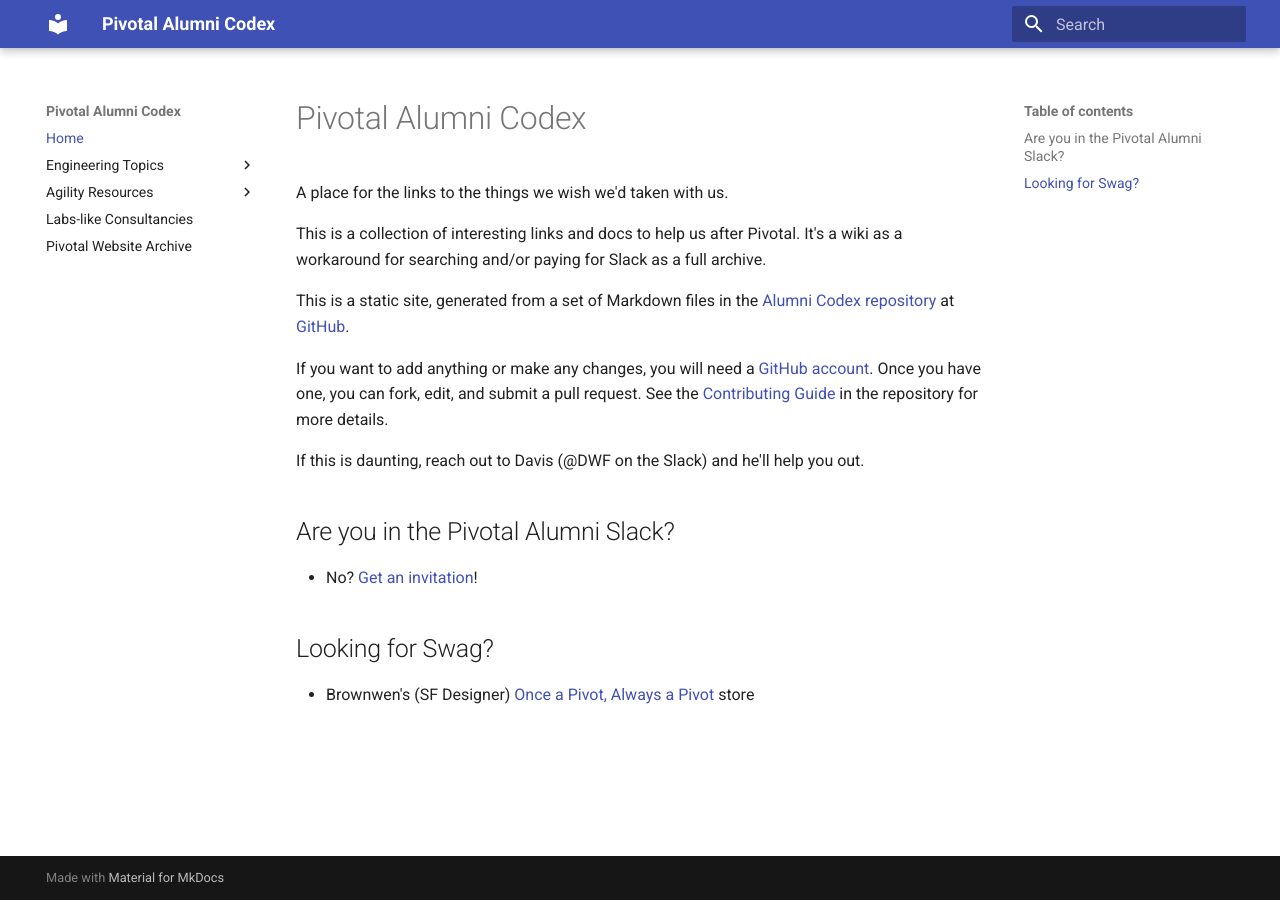
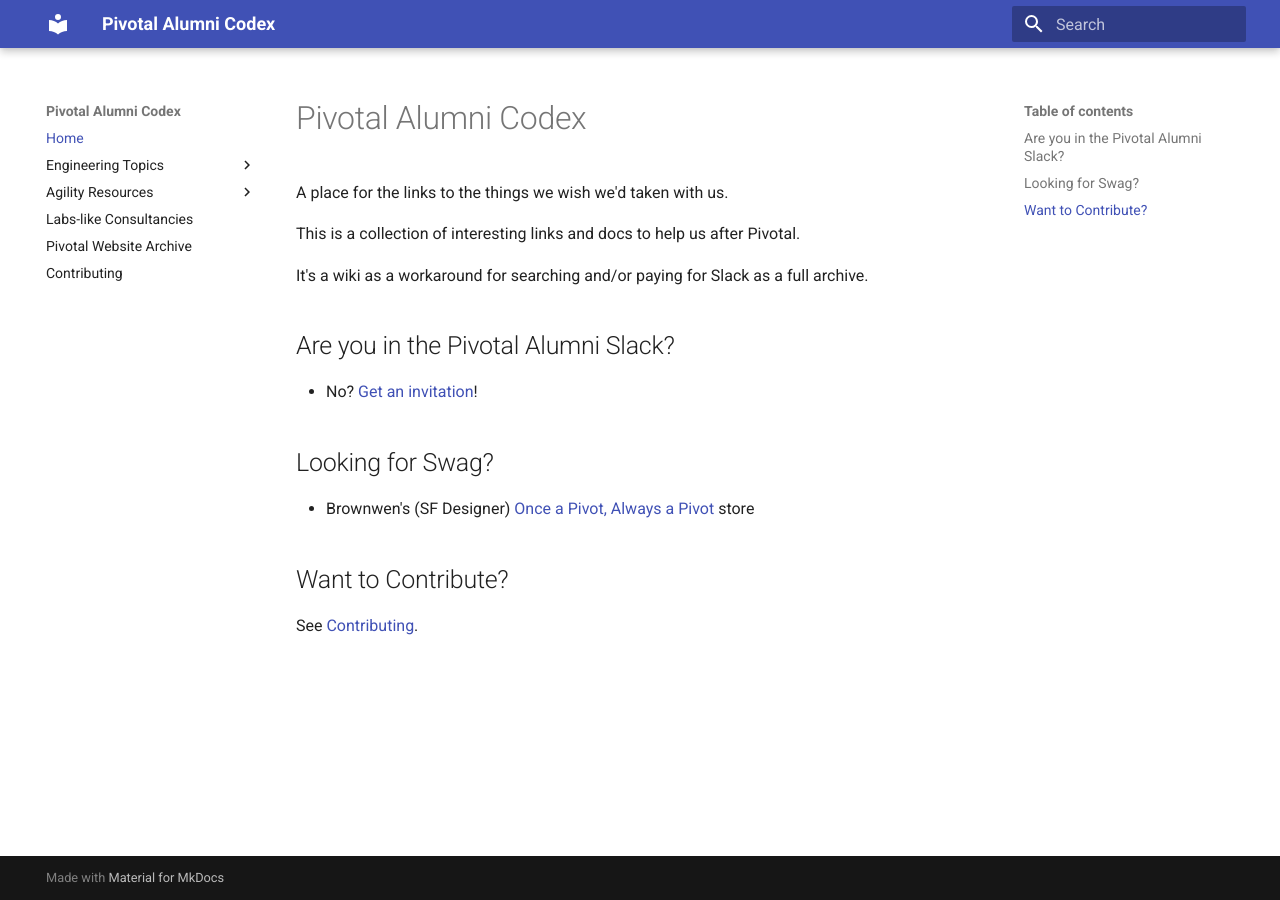
Before and after one commit to alumni-codex/alumni-codex.github.io, an MkDocs documentation site: the page built from docs/index.md, in a window 1280 px wide. Built offline with MkDocs 1.6.1 and Material for MkDocs 9.7.7, drawn with Linux system fonts in a browser that asks for light colours.

Commit message:
Moves contributing to its own page

```diff
--- a/docs/index.md
+++ b/docs/index.md
@@ -3,15 +3,9 @@
 A place for the links to the things we wish we'd taken with us.
 
 This is a collection of interesting links and docs to help us after Pivotal.
+
 It's a wiki as a workaround for searching and/or paying for Slack as a full
 archive.
-
-This is a static site, generated from a set of Markdown files in the [Alumni Codex repository](https://github.com/alumni-codex/alumni-codex.github.io) at [GitHub](https://github.com).
-
-If you want to add anything or make any changes, you will need a [GitHub account](https://github.com/join).
-Once you have one, you can fork, edit, and submit a pull request. See the [Contributing Guide](https://github.com/alumni-codex/alumni-codex.github.io/blob/main/CONTRIBUTING.md) in the repository for more details.
-
-If this is daunting, reach out to Davis (@DWF on the Slack) and he'll help you out.
 
 ## Are you in the Pivotal Alumni Slack?
 
@@ -22,3 +16,7 @@
 - Brownwen's (SF Designer)
   [Once a Pivot, Always a Pivot](https://always-a-pivot.creator-spring.com/)
   store
+
+## Want to Contribute?
+
+See [Contributing](/contributing/).
--- a/mkdocs.yml
+++ b/mkdocs.yml
@@ -13,3 +13,5 @@
     - Job Hunting: agility-resources/job_hunting.md
   - Labs-like Consultancies: consultancies.md
   - Pivotal Website Archive: archives.md
+  # Please keep this as the bottom-most link
+  - Contributing: contributing/index.md
```
Also changed, not shown: docs/contributing/index.md (added, +16 -0 lines).
